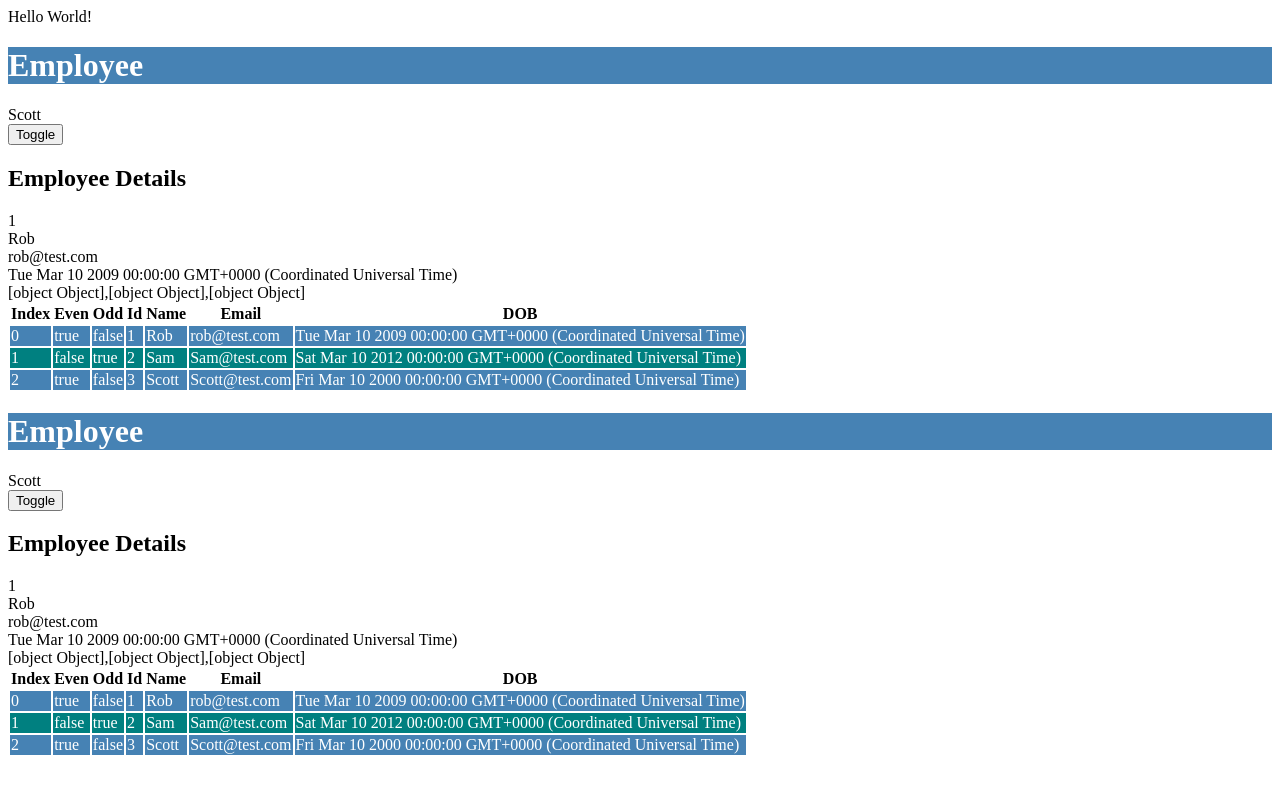
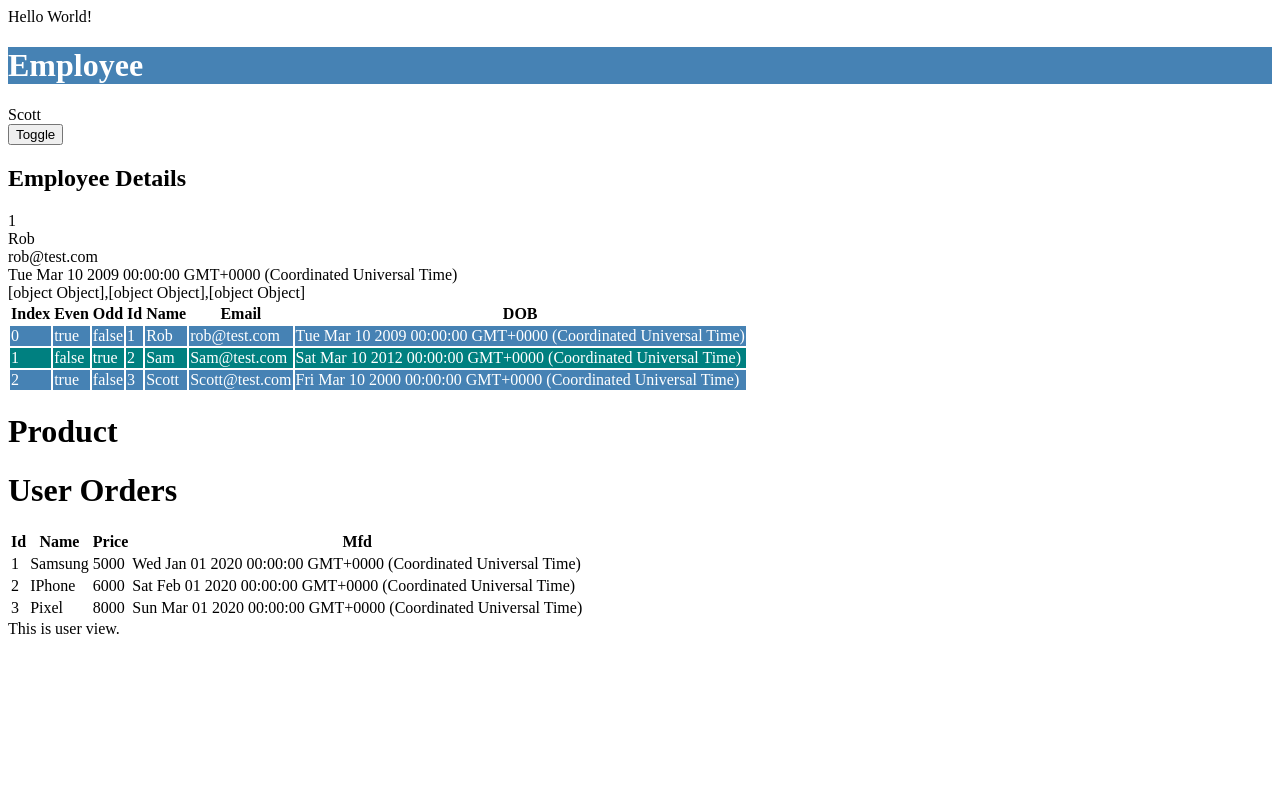
Before and after one commit to santoshyadavdev/dnt215, an Angular app: page / in a window 1280 px wide. Shown: the top 794 px of the page. Built offline with nearby package versions, Linux system fonts and the light colour scheme.

Commit message:
component interaction

```diff
--- a/src/app/app.component.html
+++ b/src/app/app.component.html
@@ -1,5 +1,6 @@
 Hello World!
 <app-employee></app-employee>
+<app-product></app-product>
 
 <div [ngSwitch]="role">
   <div *ngSwitchCase="'Admin'">
--- a/src/app/app.component.ts
+++ b/src/app/app.component.ts
@@ -9,6 +9,6 @@ import { Component } from '@angular/core';
 })
 export class AppComponent {
   title = 'dnt215';
-  role= 'Admin';
+  role= 'user';
   adminRole= 'Admin';
 }
--- a/src/app/app.module.ts
+++ b/src/app/app.module.ts
@@ -4,11 +4,15 @@ import { NgModule } from '@angular/core';
 import { AppRoutingModule } from './app-routing.module';
 import { AppComponent } from './app.component';
 import { EmployeeComponent } from './employee/employee.component';
+import { ProductComponent } from './product/product.component';
+import { ProductListComponent } from './product/product-list/product-list.component';
 
 @NgModule({
   declarations: [
     AppComponent,
-    EmployeeComponent
+    EmployeeComponent,
+    ProductComponent,
+    ProductListComponent
   ],
   imports: [
     BrowserModule,
--- /dev/null
+++ b/src/app/product/product-list/product-list.component.html
@@ -0,0 +1,19 @@
+<h1>{{title}}</h1>
+<table *ngIf="prodList">
+  <thead>
+    <tr>
+      <th>Id</th>
+      <th>Name</th>
+      <th>Price</th>
+      <th>Mfd</th>
+    </tr>
+  </thead>
+  <tbody>
+    <tr *ngFor="let product of prodList">
+      <td>{{product.id}}</td>
+      <td>{{product.name}}</td>
+      <td>{{product.price}}</td>
+      <td>{{product.mfd}}</td>
+    </tr>
+  </tbody>
+</table>
--- /dev/null
+++ b/src/app/product/product-list/product-list.component.ts
@@ -0,0 +1,20 @@
+import { Component, OnInit, Input } from '@angular/core';
+import { Product } from '../product';
+
+@Component({
+  selector: 'app-product-list',
+  templateUrl: './product-list.component.html',
+  styleUrls: ['./product-list.component.css']
+})
+export class ProductListComponent implements OnInit {
+
+  @Input() prodList: Array<Product> = [];
+
+  @Input() title : string;
+
+  constructor() { }
+
+  ngOnInit(): void {
+  }
+
+}
--- /dev/null
+++ b/src/app/product/product.component.html
@@ -0,0 +1,5 @@
+<h1>
+  Product
+</h1>
+
+<app-product-list [prodList]="productList" [title]="'User Orders'"></app-product-list>
--- /dev/null
+++ b/src/app/product/product.component.ts
@@ -0,0 +1,37 @@
+import { Component, OnInit } from '@angular/core';
+import { Product } from './product';
+
+@Component({
+  selector: 'app-product',
+  templateUrl: './product.component.html',
+  styleUrls: ['./product.component.css']
+})
+export class ProductComponent implements OnInit {
+
+  productList: Array<Product> = [
+    {
+      id: 1,
+      name: 'Samsung',
+      price: 5000,
+      mfd: new Date('1-Jan-2020')
+    },
+    {
+      id: 2,
+      name: 'IPhone',
+      price: 6000,
+      mfd: new Date('1-Feb-2020')
+    },
+    {
+      id: 3,
+      name: 'Pixel',
+      price: 8000,
+      mfd: new Date('1-Mar-2020')
+    }
+  ];
+
+  constructor() { }
+
+  ngOnInit(): void {
+  }
+
+}
--- /dev/null
+++ b/src/app/product/product.ts
@@ -0,0 +1,6 @@
+export interface Product {
+  id: number;
+  name: string;
+  price: number;
+  mfd: Date;
+}
```
Also changed, not shown: src/app/product/product-list/product-list.component.css (added), src/app/product/product.component.css (added), 2 other files (tests, documents, lock files or other folders).
